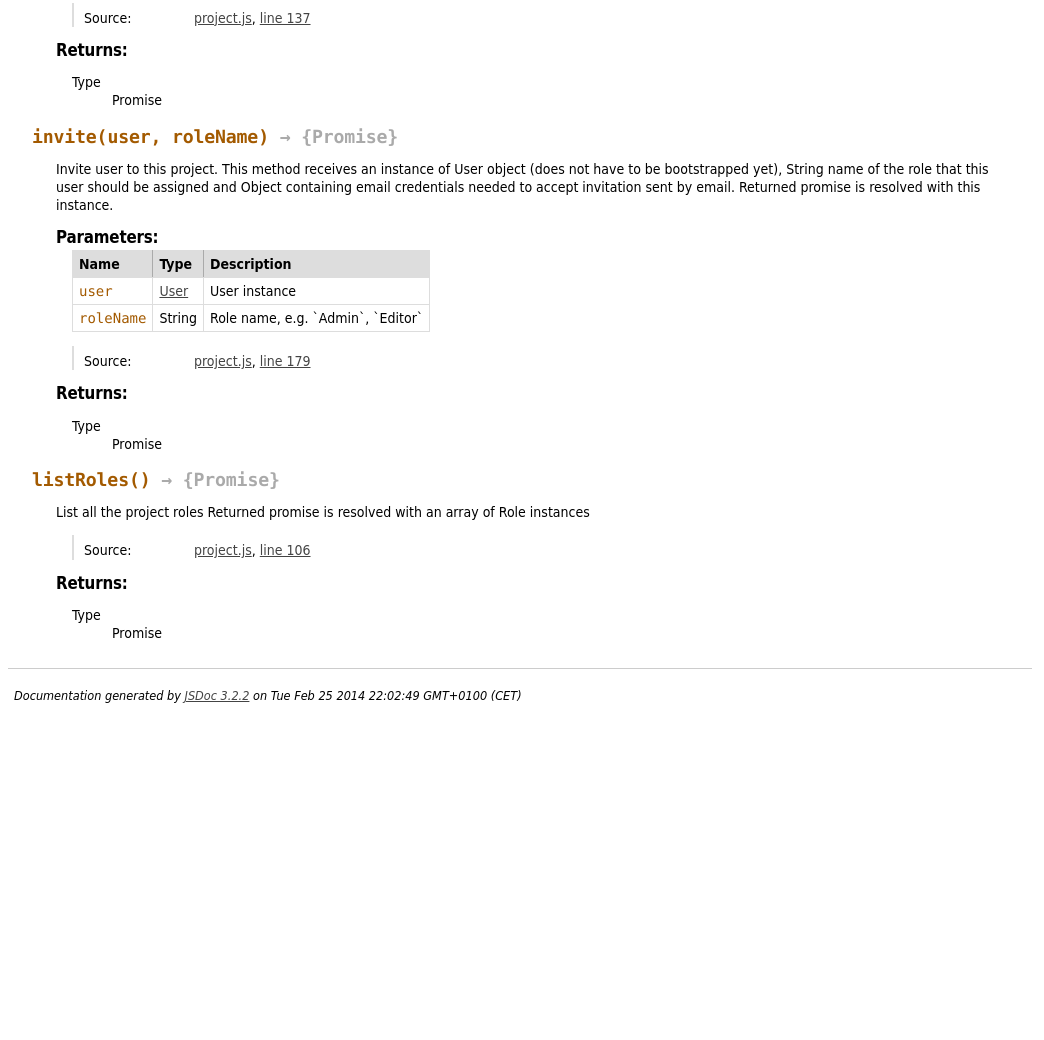
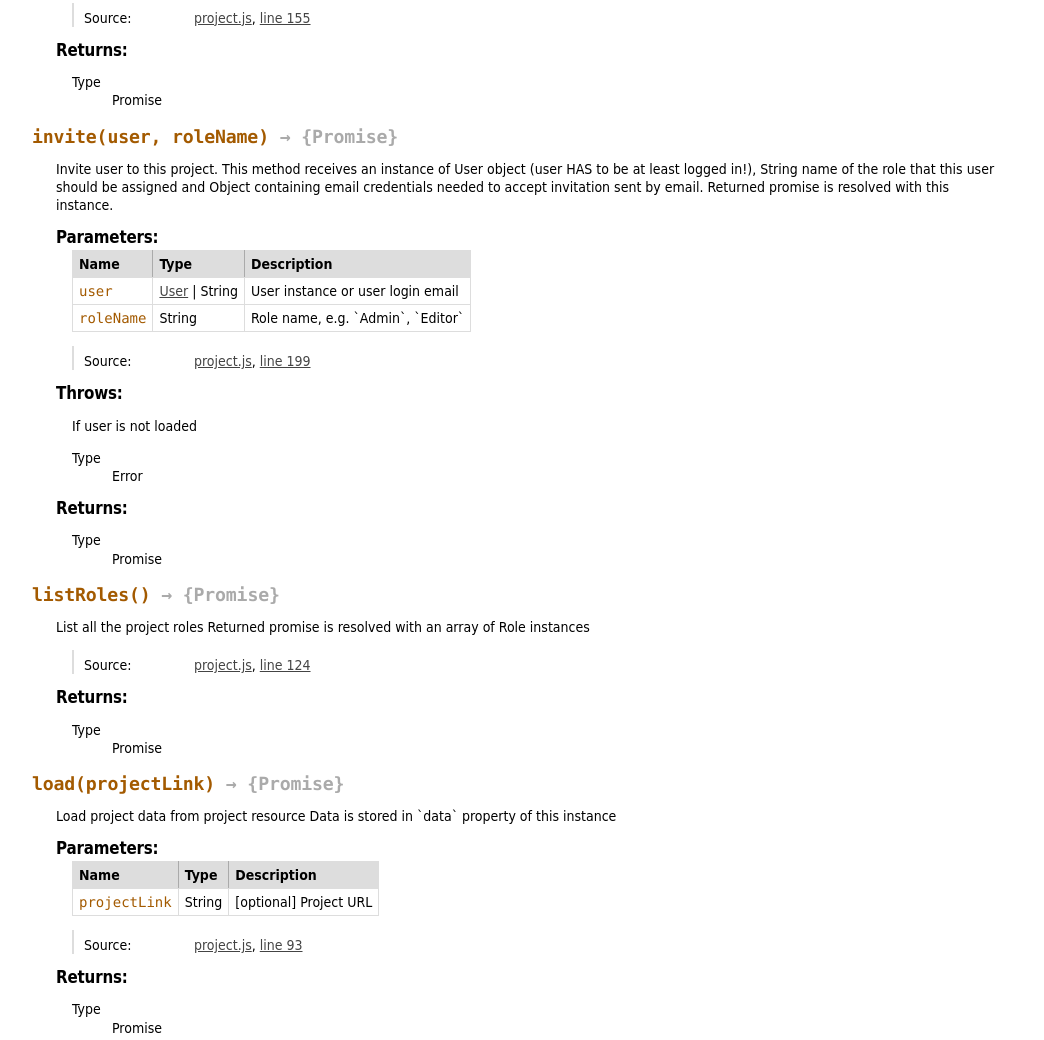
Before and after one commit to kaorub/gdc-api, a website: page docs/Project.html in a window 1280 px wide. Shown: the part 1520-2560 px from the top of the page, without its empty margins (0-1044 px from the left). Before the commit the page ends 2239 px from the top, so only its background shows below. Drawn offline with Linux system fonts and the light colour scheme.

Commit message:
Changed project's invite() method to accept string login

```diff
--- a/docs/Project.html
+++ b/docs/Project.html
@@ -622,7 +622,7 @@ Returned promise is resolved with project data.
 
     <dt class="tag-source">Source:</dt>
     <dd class="tag-source"><ul class="dummy"><li>
-        <a href="project.js.html">project.js</a>, <a href="project.js.html#line91">line 91</a>
+        <a href="project.js.html">project.js</a>, <a href="project.js.html#line109">line 109</a>
     </li></ul></dd>
 
 
@@ -763,7 +763,7 @@ Returned promise is resolved with found Role instance.
 
     <dt class="tag-source">Source:</dt>
     <dd class="tag-source"><ul class="dummy"><li>
-        <a href="project.js.html">project.js</a>, <a href="project.js.html#line137">line 137</a>
+        <a href="project.js.html">project.js</a>, <a href="project.js.html#line155">line 155</a>
     </li></ul></dd>
 
 
@@ -819,7 +819,7 @@ Returned promise is resolved with found Role instance.
     <div class="description">
         Invite user to this project.
 
-This method receives an instance of User object (does not have to be bootstrapped yet),
+This method receives an instance of User object (user HAS to be at least logged in!),
 String name of the role that this user should be assigned and Object containing
 email credentials needed to accept invitation sent by email.
 
@@ -864,6 +864,9 @@ Returned promise is resolved with this instance.
 
 
 <span class="param-type"><a href="User.html">User</a></span>
+|
+
+<span class="param-type">String</span>
 
 
 
@@ -873,7 +876,7 @@ Returned promise is resolved with this instance.
 
 
 
-            <td class="description last">User instance</td>
+            <td class="description last">User instance or user login email</td>
         </tr>
 
 
@@ -927,7 +930,7 @@ Returned promise is resolved with this instance.
 
     <dt class="tag-source">Source:</dt>
     <dd class="tag-source"><ul class="dummy"><li>
-        <a href="project.js.html">project.js</a>, <a href="project.js.html#line179">line 179</a>
+        <a href="project.js.html">project.js</a>, <a href="project.js.html#line199">line 199</a>
     </li></ul></dd>
 
 
@@ -943,6 +946,33 @@ Returned promise is resolved with this instance.
 
 
 
+
+
+
+    <h5>Throws:</h5>
+
+
+
+<dl>
+    <dt>
+        <div class="param-desc">
+        If user is not loaded
+        </div>
+    </dt>
+    <dt>
+        <dl>
+            <dt>
+                Type
+            </dt>
+            <dd>
+
+<span class="param-type">Error</span>
+
+
+            </dd>
+        </dl>
+    </dt>
+</dl>
 
 
 
@@ -1016,7 +1046,144 @@ Returned promise is resolved with an array of Role instances
 
     <dt class="tag-source">Source:</dt>
     <dd class="tag-source"><ul class="dummy"><li>
-        <a href="project.js.html">project.js</a>, <a href="project.js.html#line106">line 106</a>
+        <a href="project.js.html">project.js</a>, <a href="project.js.html#line124">line 124</a>
+    </li></ul></dd>
+
+
+
+
+
+
+
+</dl>
+
+
+
+
+
+
+
+
+
+
+
+    <h5>Returns:</h5>
+
+
+
+
+<dl>
+	<dt>
+		Type
+	</dt>
+	<dd>
+
+<span class="param-type">Promise</span>
+
+
+	</dd>
+</dl>
+
+
+
+
+</dd>
+
+
+
+<dt>
+    <h4 class="name" id="load"><span class="type-signature"></span>load<span class="signature">(projectLink)</span><span class="type-signature"> &rarr; {Promise}</span></h4>
+
+
+</dt>
+<dd>
+
+
+    <div class="description">
+        Load project data from project resource
+
+Data is stored in `data` property of this instance
+    </div>
+
+
+
+
+
+
+
+        <h5>Parameters:</h5>
+
+
+<table class="params">
+    <thead>
+	<tr>
+
+		<th>Name</th>
+
+
+		<th>Type</th>
+
+
+
+
+
+		<th class="last">Description</th>
+	</tr>
+	</thead>
+
+	<tbody>
+
+
+        <tr>
+
+                <td class="name"><code>projectLink</code></td>
+
+
+            <td class="type">
+
+
+<span class="param-type">String</span>
+
+
+
+            </td>
+
+
+
+
+
+            <td class="description last">[optional] Project URL</td>
+        </tr>
+
+
+	</tbody>
+</table>
+
+
+
+<dl class="details">
+
+
+
+
+
+
+
+
+
+
+
+
+
+
+
+
+
+
+
+    <dt class="tag-source">Source:</dt>
+    <dd class="tag-source"><ul class="dummy"><li>
+        <a href="project.js.html">project.js</a>, <a href="project.js.html#line93">line 93</a>
     </li></ul></dd>
 
 
@@ -1081,7 +1248,7 @@ Returned promise is resolved with an array of Role instances
 <br clear="both">
 
 <footer>
-    Documentation generated by <a href="https://github.com/jsdoc3/jsdoc">JSDoc 3.2.2</a> on Tue Feb 25 2014 22:02:49 GMT+0100 (CET)
+    Documentation generated by <a href="https://github.com/jsdoc3/jsdoc">JSDoc 3.2.2</a> on Thu Feb 27 2014 13:24:05 GMT+0100 (CET)
 </footer>
 
 <script> prettyPrint(); </script>
--- a/package.json
+++ b/package.json
@@ -1,6 +1,6 @@
 {
   "name": "gdc-api",
-  "version": "0.1.8",
+  "version": "0.1.9",
   "description": "Node.js interface to GoodData public API",
   "keywords": [
     "GoodData"
```
Also changed, not shown: docs/API.html (+4 -4 lines), docs/Role.html (+1 -1 lines), docs/User.html (+2 -2 lines), docs/api.js.html (+5 -1 lines), docs/global.html (+1 -1 lines), docs/index.html (+1 -1 lines), docs/project.js.html (+31 -11 lines), docs/request.js.html (+1 -1 lines), docs/role.js.html (+1 -1 lines), docs/user.js.html (+1 -2 lines), test/project_test.js (+13 -2 lines), lib/project.js.
